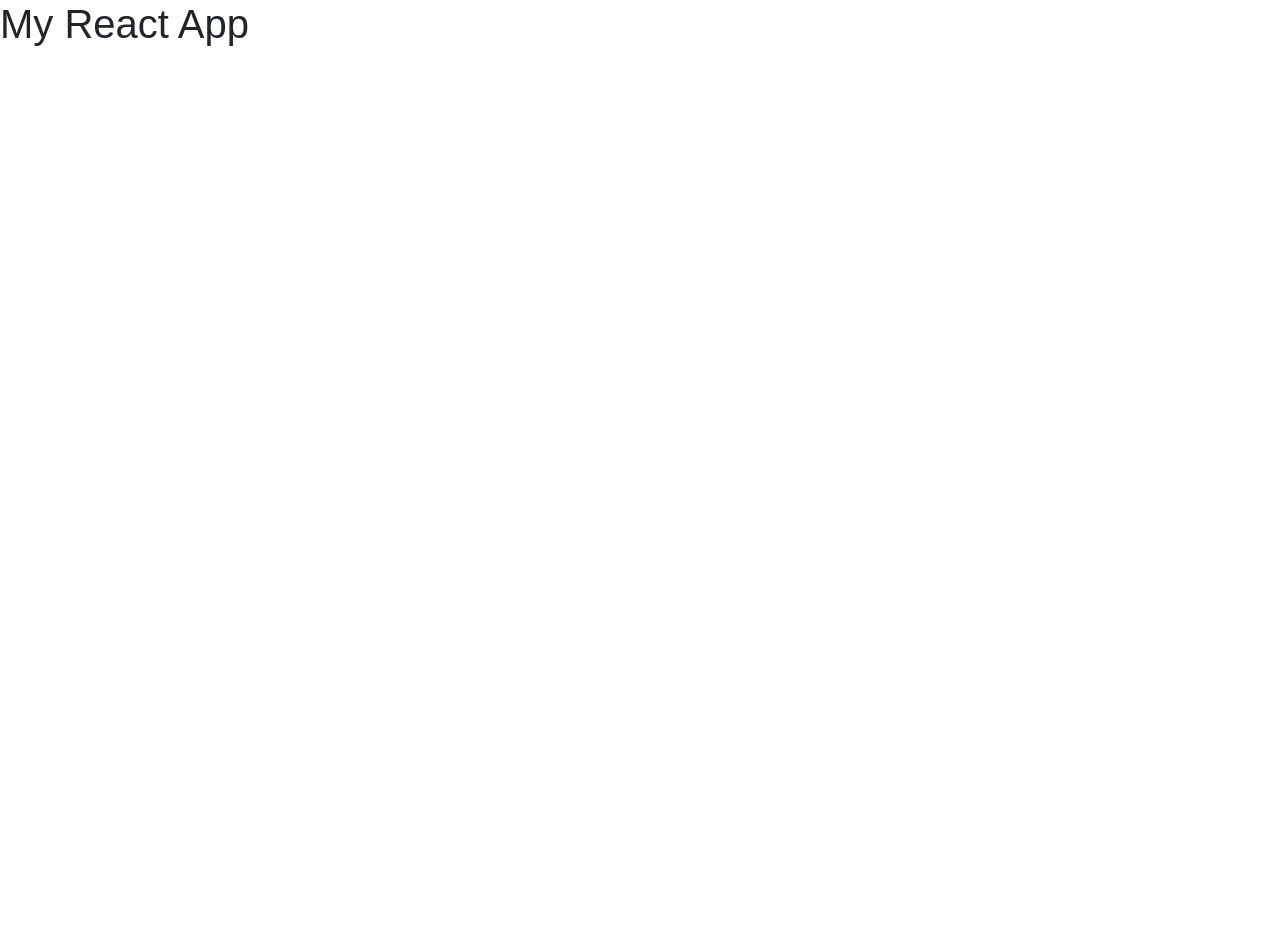
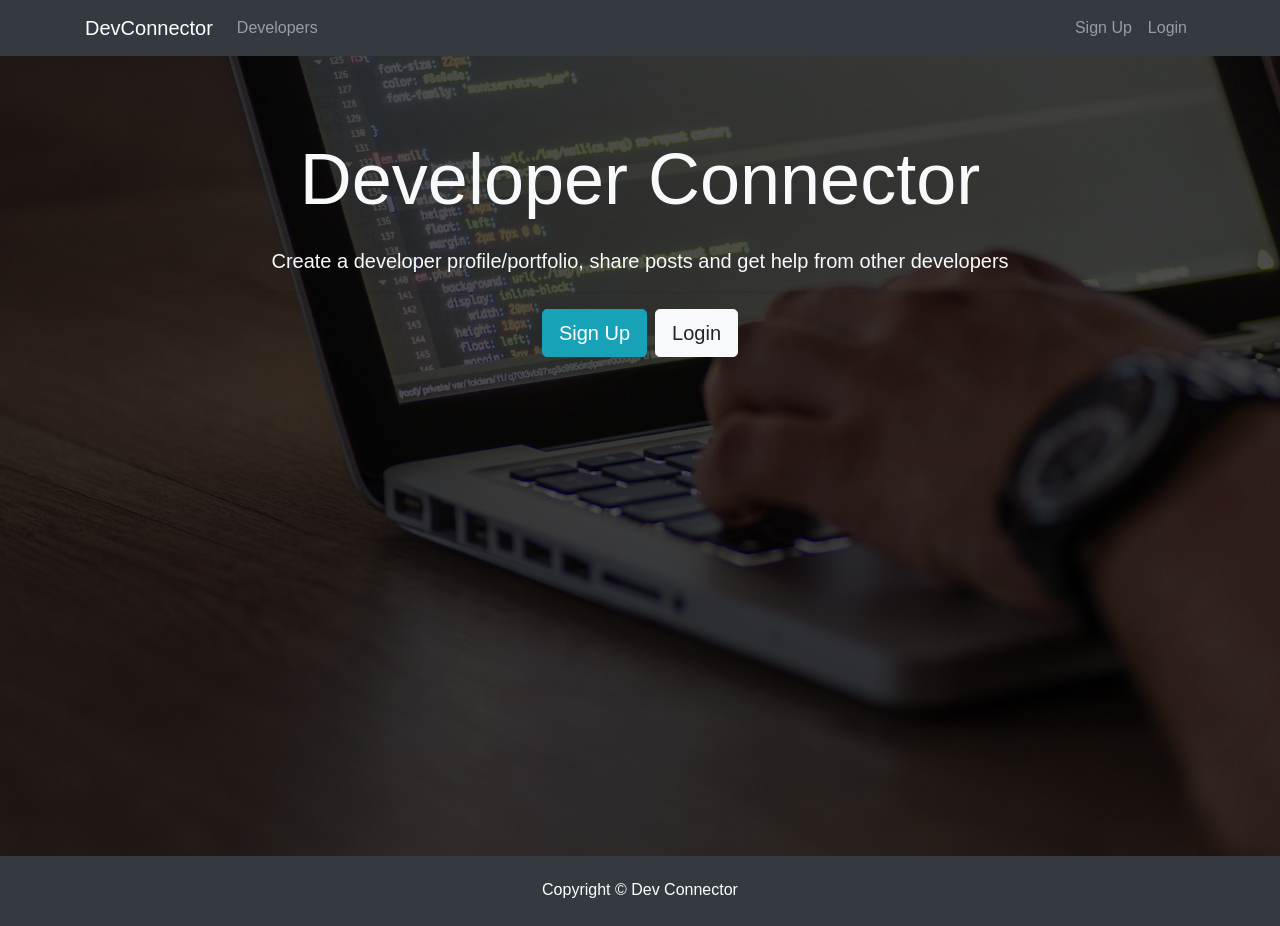
Before and after one commit to jibm82/devconnector, a React (Create React App) app in the folder client/: page / in a window 1280 px wide. Before the commit the page ends 800 px from the top, so only its background shows below. Built offline with nearby package versions, Linux system fonts and the light colour scheme.

Commit message:
Implemented initial components

```diff
--- a/client/package.json
+++ b/client/package.json
@@ -5,6 +5,7 @@
   "dependencies": {
     "react": "^16.5.1",
     "react-dom": "^16.5.1",
+    "react-router-dom": "^4.3.1",
     "react-scripts": "1.1.5"
   },
   "scripts": {
--- a/client/src/App.js
+++ b/client/src/App.js
@@ -1,12 +1,28 @@
-import React, { Component } from 'react';
-import './App.css';
+import React, { Component } from "react";
+import { BrowserRouter as Router, Route } from "react-router-dom";
+
+import Navbar from "./components/layout/Navbar";
+import Landing from "./components/layout/Landing";
+import Footer from "./components/layout/Footer";
+import Register from "./components/auth/Register";
+import Login from "./components/auth/Login";
+
+import "./App.css";
 
 class App extends Component {
   render() {
     return (
-      <div className="App">
-        <h1>My React App</h1>
-      </div>
+      <Router>
+        <div className="App">
+          <Navbar />
+          <Route exact path="/" component={Landing} />
+          <div className="container">
+            <Route exact path="/register" component={Register} />
+            <Route exact path="/login" component={Login} />
+          </div>
+          <Footer />
+        </div>
+      </Router>
     );
   }
 }
--- /dev/null
+++ b/client/src/components/auth/Login.js
@@ -0,0 +1,13 @@
+import React, { Component } from "react";
+
+class Login extends Component {
+  render() {
+    return (
+      <div>
+        <h1>Login</h1>
+      </div>
+    );
+  }
+}
+
+export default Login;
--- /dev/null
+++ b/client/src/components/auth/Register.js
@@ -0,0 +1,13 @@
+import React, { Component } from "react";
+
+class Register extends Component {
+  render() {
+    return (
+      <div>
+        <h1>Register</h1>
+      </div>
+    );
+  }
+}
+
+export default Register;
--- /dev/null
+++ b/client/src/components/layout/Footer.js
@@ -0,0 +1,9 @@
+import React from "react";
+
+export default () => {
+  return (
+    <footer className="bg-dark text-white mt-5 p-4 text-center">
+      Copyright &copy; {new Date().getFullYear} Dev Connector
+    </footer>
+  );
+};
--- /dev/null
+++ b/client/src/components/layout/Landing.js
@@ -0,0 +1,33 @@
+import React, { Component } from "react";
+import { Link } from "react-router-dom";
+
+class Landing extends Component {
+  render() {
+    return (
+      <div className="landing">
+        <div className="dark-overlay landing-inner text-light">
+          <div className="container">
+            <div className="row">
+              <div className="col-md-12 text-center">
+                <h1 className="display-3 mb-4">Developer Connector</h1>
+                <p className="lead">
+                  Create a developer profile/portfolio, share posts and get help
+                  from other developers
+                </p>
+                <hr />
+                <Link to="/register" className="btn btn-lg btn-info mr-2">
+                  Sign Up
+                </Link>
+                <Link to="/login" className="btn btn-lg btn-light">
+                  Login
+                </Link>
+              </div>
+            </div>
+          </div>
+        </div>
+      </div>
+    );
+  }
+}
+
+export default Landing;
--- /dev/null
+++ b/client/src/components/layout/Navbar.js
@@ -0,0 +1,49 @@
+import React, { Component } from "react";
+import { Link } from "react-router-dom";
+
+class Navbar extends Component {
+  render() {
+    return (
+      <nav className="navbar navbar-expand-sm navbar-dark bg-dark mb-4">
+        <div className="container">
+          <Link className="navbar-brand" to="/">
+            DevConnector
+          </Link>
+          <button
+            className="navbar-toggler"
+            type="button"
+            data-toggle="collapse"
+            data-target="#mobile-nav"
+          >
+            <span className="navbar-toggler-icon" />
+          </button>
+
+          <div className="collapse navbar-collapse" id="mobile-nav">
+            <ul className="navbar-nav mr-auto">
+              <li className="nav-item">
+                <Link className="nav-link" to="/profiles">
+                  Developers
+                </Link>
+              </li>
+            </ul>
+
+            <ul className="navbar-nav ml-auto">
+              <li className="nav-item">
+                <Link className="nav-link" to="/register">
+                  Sign Up
+                </Link>
+              </li>
+              <li className="nav-item">
+                <Link className="nav-link" to="/login">
+                  Login
+                </Link>
+              </li>
+            </ul>
+          </div>
+        </div>
+      </nav>
+    );
+  }
+}
+
+export default Navbar;
```
Also changed, not shown: 1 other file (tests, documents, lock files or other folders).
